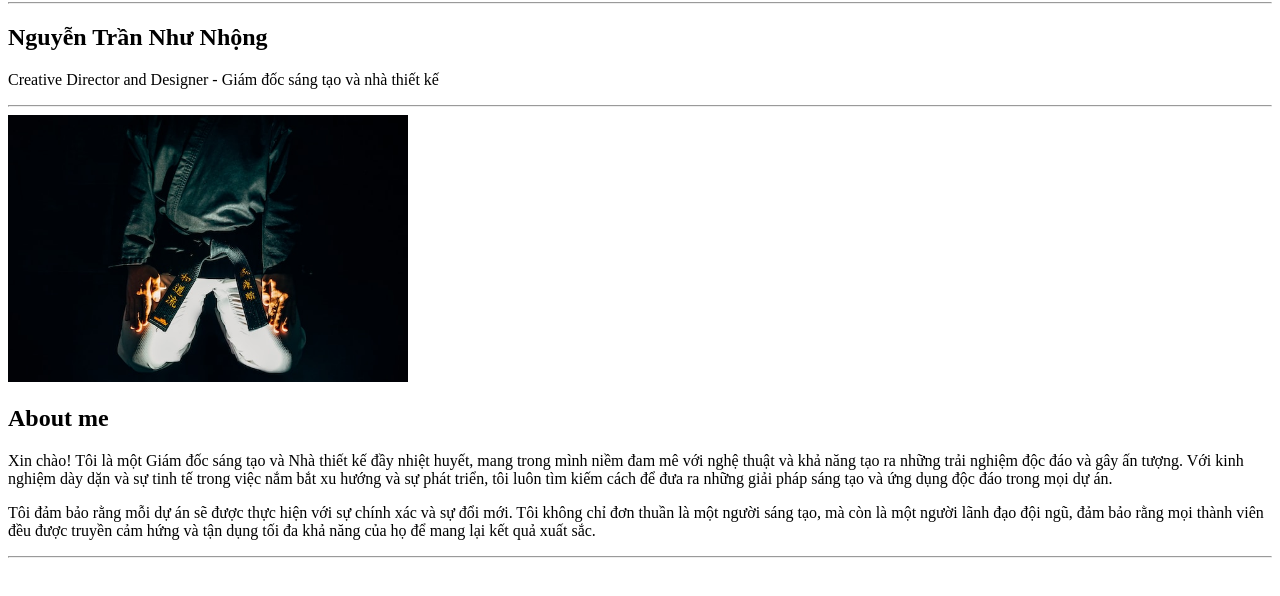
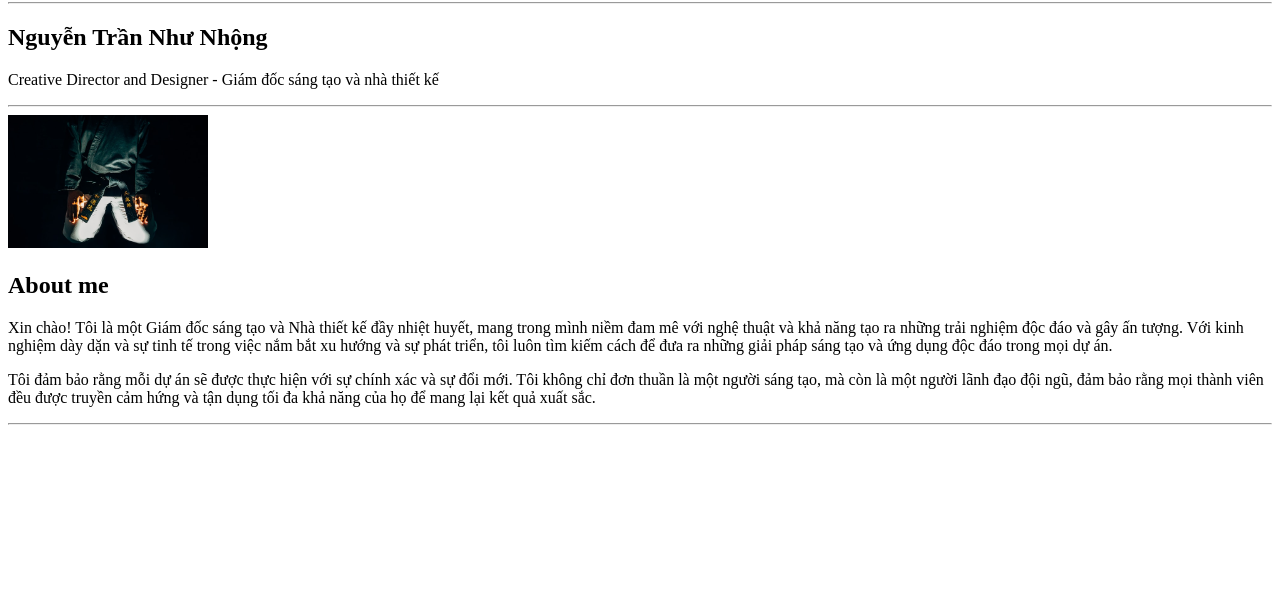
Before and after one commit to sahadaudau/duan1, a plain HTML site: page index.html in a window 1280 px wide. Shown: the part 104-700 px from the top of the page. Drawn offline with Linux system fonts and the light colour scheme.

Commit message:
Add files via upload

```diff
--- a/index.html
+++ b/index.html
@@ -23,7 +23,7 @@
 
     <!-- Thêm hình ảnh tuhoc.cc.jpg và khi click chuột sẽ điều hướng đến contact.html  -->
     <a href="./more-info/contact.html"
-      ><img src="./assets/images/tuhoc.cc.jpg" alt="tự học" width="400"
+      ><img src="./assets/images/tuhoc.cc.jpg" alt="tự học" width="200"
     /></a>
     <h2>About me</h2>
     <p>
```
